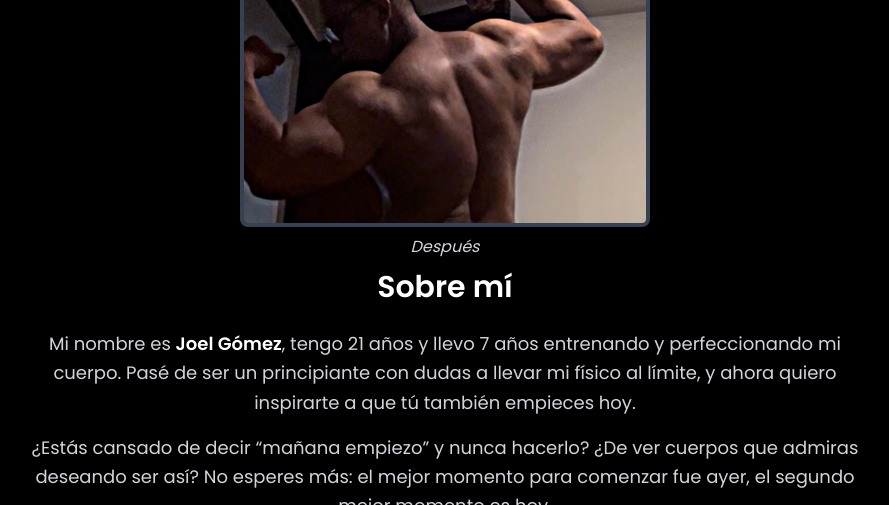
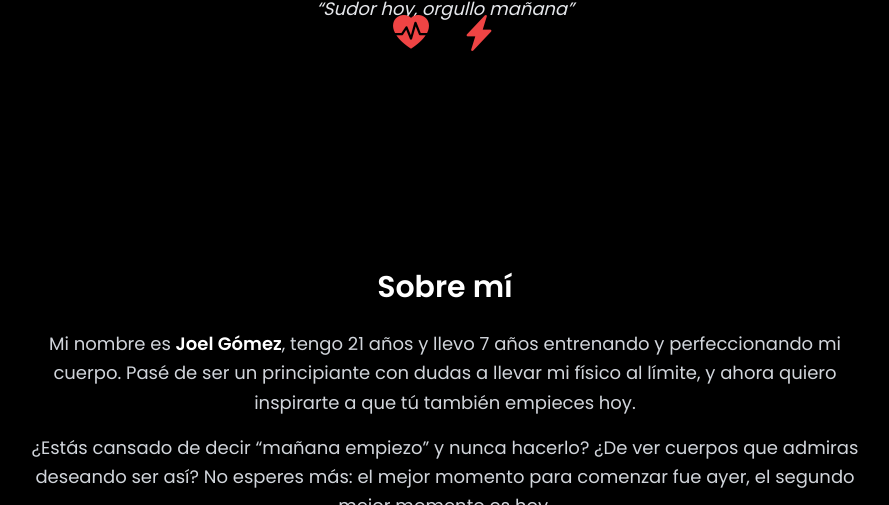
Before and after one commit to Ability2040/jg-alpha, a website: page index.html in a window 1280 px wide. Shown: the part 595-1100 px from the top of the page, without its empty margins (195-1084 px from the left). Drawn offline with nearby package versions, Linux system fonts and the light colour scheme.

Commit message:
Prueba: eliminamos la imagen DESPUÉS del HERO

```diff
--- a/index.html
+++ b/index.html
@@ -53,22 +53,10 @@
       </div>
     </div>
 
-    <!-- FOTO DESPUÉS -->
-    <div class="flex flex-col items-center">
-      <img src="./images/despues.jpg"
-           alt="Después"
-           class="rounded-lg shadow-lg border-4 border-gray-700
-                  hover:shadow-red-500/50 hover:scale-105 transition-transform duration-300
-                  w-64 h-80 md:w-80 md:h-96 object-contain bg-black">
-      <p class="mt-2 text-gray-300 italic">Después</p>
-    </div>
 
   </div>
 
 </section>
-
-
-
 
 
   <!-- SOBRE MÍ -->
```
